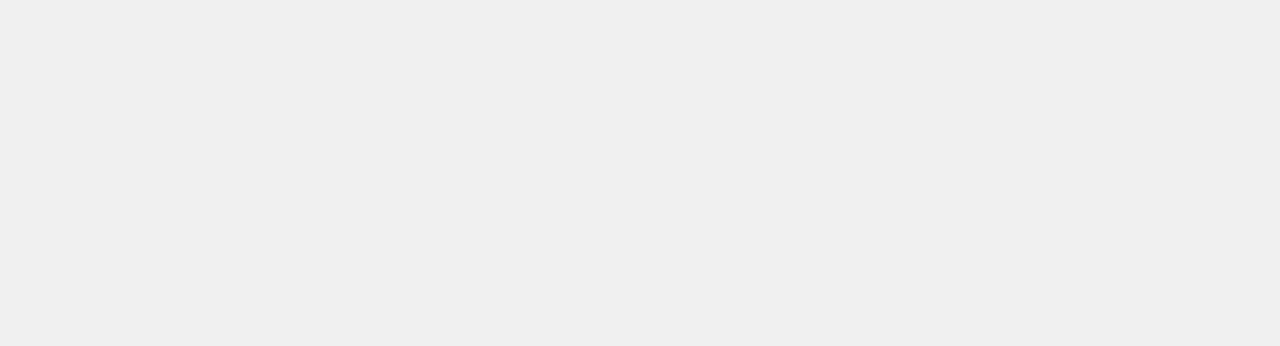
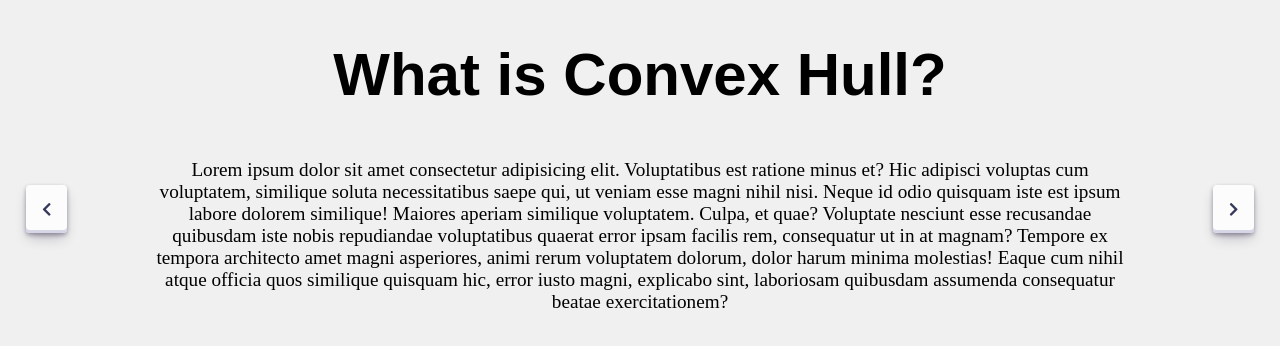
Before and after one commit to pavas23/Convex-Hull, a React (Create React App) app in the folder client/: page /introduction in a window 1280 px wide. Before the commit this address had no page. Shown: the top 346 px of the page. Built offline with nearby package versions, Linux system fonts and the light colour scheme.

Commit message:
intro page with lorem ipsum

```diff
--- a/client/src/App.js
+++ b/client/src/App.js
@@ -3,12 +3,14 @@ import JarvisMarch from "./components/JarvisMarch";
 import LandingPage from "./components/LandingPage";
 import { BrowserRouter as Router, Routes, Route,Outlet } from "react-router-dom";
 import KirkPatrikSeidel from "./components/KirkPatrikSeidel";
+import Introduction from "./components/Introduction";
 function App(){
   return(
     <>
     <Router>
       <Routes>
       <Route path="/" element={<LandingPage/>}></Route>
+      <Route path="/introduction" element={<Introduction/>}></Route>
         <Route path="/Jarvis-March-Visualization" element={<JarvisMarch/>}></Route>
         <Route path="/Kirk-Patrik-Seidel-Visualization" element={<KirkPatrikSeidel/>}></Route>
       </Routes>
--- /dev/null
+++ b/client/src/components/Introduction.jsx
@@ -0,0 +1,92 @@
+import React, { useState } from "react";
+import "../css/Introduction.css";
+
+function Introduction() {
+  const [slideIndex, setSlideIndex] = useState(0);
+
+  const nextSlide = () => {
+    setSlideIndex((prevIndex) => (prevIndex + 1) % 3);
+  };
+
+  const prevSlide = () => {
+    setSlideIndex((prevIndex) => (prevIndex - 1 + 3) % 3);
+  };
+
+  return (
+    <div className="intro">
+      <link
+        rel="stylesheet"
+        href="https://cdnjs.cloudflare.com/ajax/libs/font-awesome/5.15.4/css/all.min.css"
+      />
+      <h1 className="title2">What is Convex Hull?</h1>
+      <div className="carousel">
+        <div className="slideBtnContainer" style={{alignItems:'flex-start'}}>
+        <div className="changeBtn" onClick={prevSlide} style={{width : 'fit-content'}}>
+          <i className="fas fa-chevron-left"></i>
+        </div>
+        </div>
+        <div className="slide">
+          {slideIndex === 0 && (
+            <div className="introPara">
+              Lorem ipsum dolor sit amet consectetur adipisicing elit.
+              Voluptatibus est ratione minus et? Hic adipisci voluptas cum
+              voluptatem, similique soluta necessitatibus saepe qui, ut veniam
+              esse magni nihil nisi. Neque id odio quisquam iste est ipsum
+              labore dolorem similique! Maiores aperiam similique voluptatem.
+              Culpa, et quae? Voluptate nesciunt esse recusandae quibusdam iste
+              nobis repudiandae voluptatibus quaerat error ipsam facilis rem,
+              consequatur ut in at magnam? Tempore ex tempora architecto amet
+              magni asperiores, animi rerum voluptatem dolorum, dolor harum
+              minima molestias! Eaque cum nihil atque officia quos similique
+              quisquam hic, error iusto magni, explicabo sint, laboriosam
+              quibusdam assumenda consequatur beatae exercitationem?
+            </div>
+          )}
+          {slideIndex === 1 && (
+            <div className="introPara">
+              Lorem ipsum dolor sit amet consectetur adipisicing elit. Nulla
+              provident dolores beatae laborum voluptate temporibus iusto eos
+              quaerat officia doloremque quis quisquam libero velit odit eum
+              nostrum id, natus iste? Rem, cumque veniam delectus sunt
+              doloremque dolorum totam aperiam perspiciatis aut, porro, esse
+              impedit ea quos aspernatur possimus sequi animi deleniti nostrum
+              recusandae nobis? Distinctio, maiores perferendis. Quo neque rerum
+              fuga facilis cupiditate culpa voluptatum sit? A, itaque. Corporis,
+              possimus porro distinctio ex obcaecati ipsa, rerum sed incidunt
+              necessitatibus voluptas sapiente fugit dolorem dicta dignissimos
+              illo voluptate architecto, delectus minus autem. Veritatis, nulla
+              sapiente saepe dolores ratione quaerat magnam ipsam ut ad qui
+              omnis. Odit sint, vel aperiam esse sapiente nulla quae voluptate
+              voluptates eum tenetur reiciendis minus exercitationem commodi
+              suscipit. Quas nobis corrupti aliquid obcaecati consectetur rem.
+              Vel qui dolor illo soluta repellat aut laborum facere, voluptatem
+              corporis iure consequuntur expedita! Eius, placeat quas error esse
+              voluptatibus ipsum nobis!
+            </div>
+          )}
+          {slideIndex === 2 && (
+            <div className="introPara">
+              <div className="button-container">
+                <h3 className="introPara" style={{ fontSize: "30px" }}>
+                  Algorithms to Compute Convex Hull:
+                </h3>
+                <button class="changeBtn">Jarvis March Algorithm</button>
+                <button class="changeBtn">
+                  Kirkpatrick-Seidel's Algorithm
+                </button>
+              </div>
+            </div>
+          )}
+        </div>
+        <div className="slideContent"></div>
+        <div className="slideBtnContainer" style={{alignItems:'flex-end'}}>
+        <div className="changeBtn" onClick={nextSlide} style={{width:'fit-content'}}>
+          <i className="fas fa-chevron-right"></i>
+        </div>
+        </div>
+      </div>
+    </div>
+  );
+}
+
+export default Introduction;
--- a/client/src/components/LandingPage.jsx
+++ b/client/src/components/LandingPage.jsx
@@ -27,7 +27,7 @@ const LandingPage = () => {
               <Entry str={"2021A7PS0109H"}/>
             </div>
           </div>
-          <Link to="/Jarvis-March-Visualization" className="button-31" disabled={false}>
+          <Link to="/introduction" className="button-31" disabled={false}>
        Let's Go!
       </Link>
         </div>
--- /dev/null
+++ b/client/src/css/Introduction.css
@@ -0,0 +1,105 @@
+.intro {
+    text-align: center;
+  }
+
+  .title2 {
+    font-family: "Goudy Bookletter 1911", sans-serif;
+    font-size:60px;
+    margin-bottom: 10px !important;
+  }
+
+  .carousel {
+    margin-top: 50px;
+    display: flex;
+    align-items: flex-start;
+    justify-content: space-between;
+  }
+
+  .slideContent {
+    position: relative;
+  }
+
+  .slide {
+    /* border: 1px solid #ccc; */
+
+    margin-bottom: 20px;
+  }
+
+  .changeBtn {
+    /* position: fixed; */
+   margin: 1%;
+    align-items: center;
+    appearance: none;
+    background-color: #fcfcfd;
+    border-radius: 4px;
+    border-width: 0;
+    box-shadow: rgba(45, 35, 66, 0.4) 0 2px 4px,
+      rgba(45, 35, 66, 0.3) 0 7px 13px -3px, #d6d6e7 0 -3px 0 inset;
+    box-sizing: border-box;
+    color: #36395a;
+    cursor: pointer;
+    display: inline-flex;
+    font-family: "JetBrains Mono", monospace;
+    height: 48px;
+    justify-content: center;
+    line-height: 1;
+    list-style: none;
+    overflow: hidden;
+    padding-left: 16px;
+    padding-right: 16px;
+    position: relative;
+    text-align: left;
+    text-decoration: none;
+    transition: box-shadow 0.15s, transform 0.15s;
+    user-select: none;
+    -webkit-user-select: none;
+    touch-action: manipulation;
+    white-space: nowrap;
+    will-change: box-shadow, transform;
+    font-size: 15px;
+    flex-grow: 1;
+  }
+
+  .changeBtn:focus {
+    box-shadow: #d6d6e7 0 0 0 1.5px inset, rgba(45, 35, 66, 0.4) 0 2px 4px,
+      rgba(45, 35, 66, 0.3) 0 7px 13px -3px, #d6d6e7 0 -3px 0 inset;
+  }
+
+  .changeBtn:hover {
+    box-shadow: rgba(45, 35, 66, 0.4) 0 4px 8px,
+      rgba(45, 35, 66, 0.3) 0 7px 13px -3px, #d6d6e7 0 -3px 0 inset;
+    transform: translateY(-2px);
+  }
+
+  .changeBtn:active {
+    box-shadow: #d6d6e7 0 3px 7px inset;
+    transform: translateY(2px);
+  }
+
+  .introPara{
+    font-size: larger;
+    font-family: 'Times New Roman', Times, serif;
+    padding-left: 5%;
+    padding-right: 5%;
+    flex-grow: 1;
+  }
+
+  .button-container {
+    flex-grow: 1;
+    display: flex;
+    flex-direction: column;
+    gap: 1rem; /* Adjust the gap between buttons */
+    /* margin-top: 1%;
+    margin-bottom: 1%;
+    margin-left: 10%;
+    margin-right: 10%; */
+
+}
+
+.slideBtnContainer{
+  flex-grow: 1;
+  display: flex;
+  flex-direction: column;
+  width: 10%;
+  margin: 2%;
+}
```
